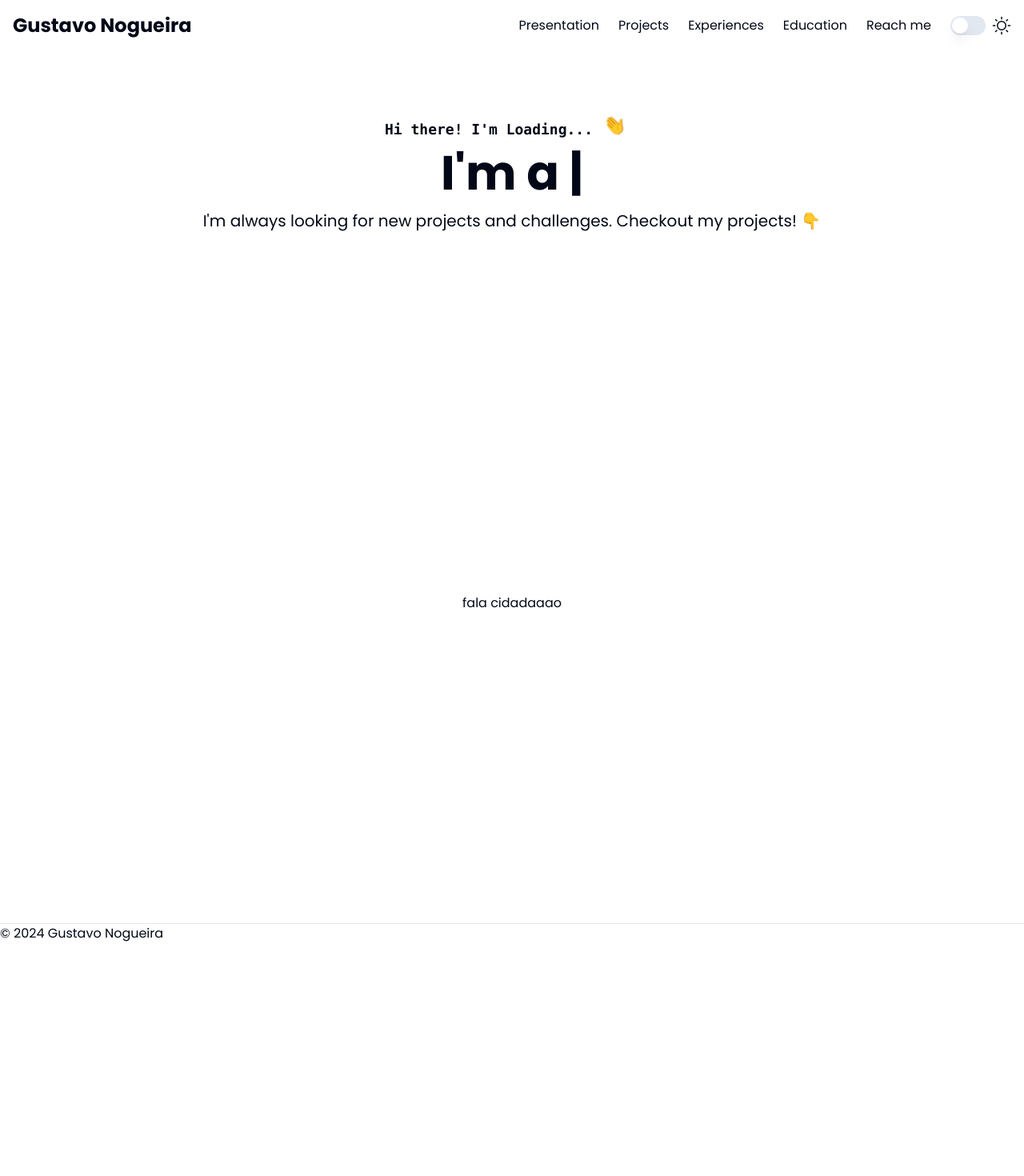
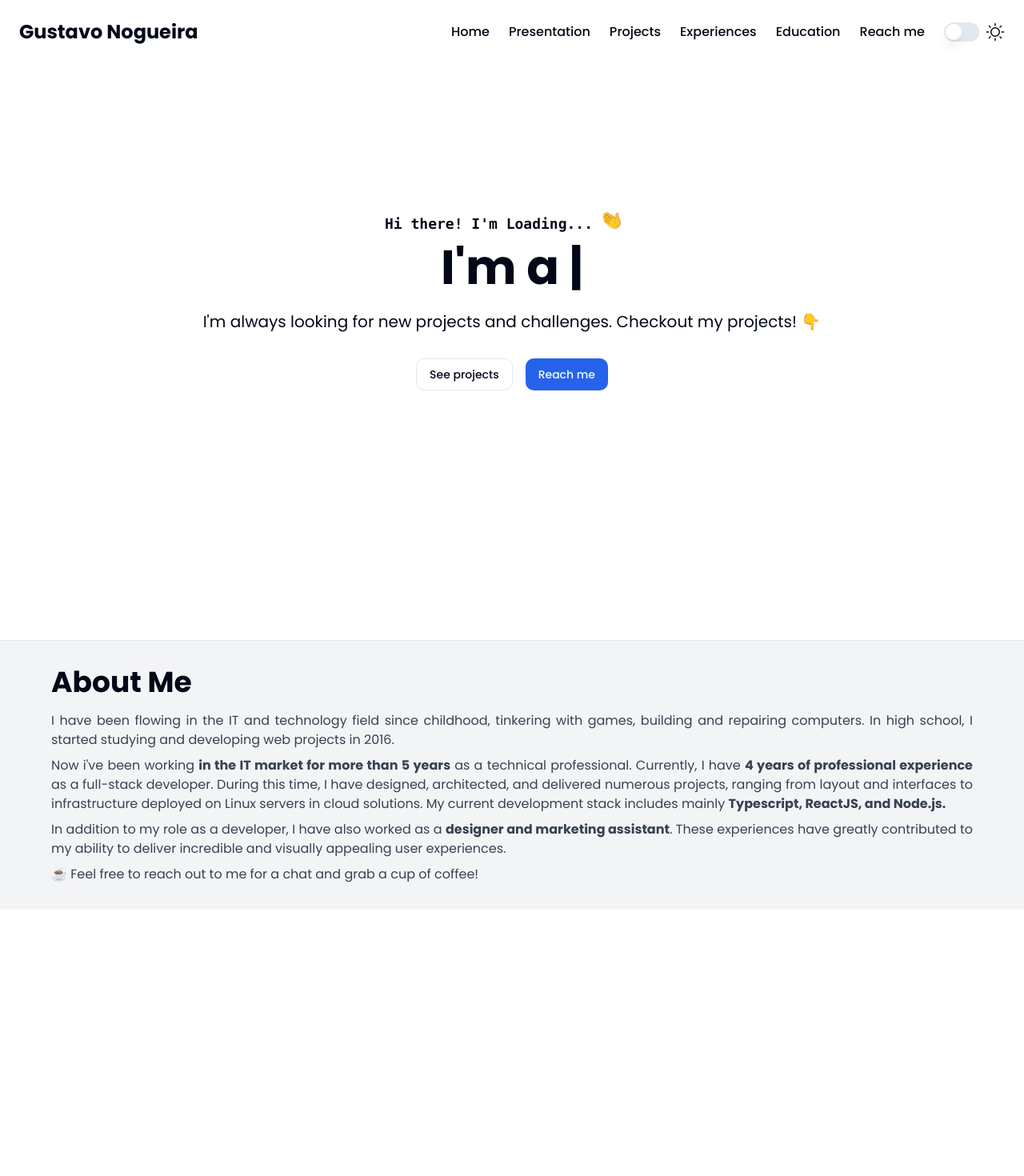
Before and after one commit to gu-nogueira/portfolio, a Next.js app: page / in a window 1280 px wide. Shown: the top 1470 px of the page at 80% size. Before the commit the page ends 1179 px from the top, so only its background shows below. Built offline with nearby package versions, Linux system fonts and the light colour scheme; no server answers.

Commit message:
feat: adds about section and navigation

```diff
--- a/package.json
+++ b/package.json
@@ -22,6 +22,7 @@
   },
   "dependencies": {
     "@phosphor-icons/react": "^2.0.15",
+    "@radix-ui/react-slot": "^1.0.2",
     "@radix-ui/react-switch": "^1.0.3",
     "@types/node": "20.3.3",
     "@types/react": "18.2.14",
--- a/src/app/page.tsx
+++ b/src/app/page.tsx
@@ -1,8 +1,9 @@
 import { GithubUserData } from "@/types/github";
 
-import Footer from "@/components/sections/Footer";
 import Header from "@/components/sections/Header";
 import Hero from "@/components/sections/Hero";
+import Presentation from "@/components/sections/Presentation";
+import Footer from "@/components/sections/Footer";
 
 export default async function Home({}) {
   const userData = await getUserData();
@@ -10,6 +11,8 @@ export default async function Home({}) {
     <>
       <Header />
       <Hero userData={userData} />
+      <hr className="border-gray-200 dark:border-gray-700" />
+      <Presentation />
       <main className="flex items-center justify-center h-screen flex-col">
         fala cidadaaao
       </main>
--- a/src/components/sections/About.tsx
+++ /dev/null
@@ -1,19 +0,0 @@
-export default function About() {
-  return (
-    <section className="bg-gray-100 p-8">
-      <div className="container mx-auto">
-        <h2 className="text-3xl font-bold mb-4">About Me</h2>
-        <p className="text-gray-700">
-          Hello! &apos; [Your Name], a passionate [Your Role] based in [Your
-          Location]. Lorem ipsum dolor sit amet, consectetur adipiscing elit.
-          Nullam auctor dolor at arcu euismod, ut vulputate metus rhoncus.
-        </p>
-        <p className="text-gray-700 mt-2">
-          I specialize in [Your Expertise] and have experience working with
-          [Technologies]. In my free time, I enjoy [Your Hobbies] and [Other
-          Interests].
-        </p>
-      </div>
-    </section>
-  );
-}
--- a/src/components/sections/Header.tsx
+++ b/src/components/sections/Header.tsx
@@ -1,17 +1,47 @@
 "use client";
 
 import { useEffect, useState } from "react";
-import Link from "next/link";
 import { useTheme } from "next-themes";
 import { Moon, Sun } from "@phosphor-icons/react";
 
 // ** Components
 import { Switch } from "@/components/ui/Switch";
 
+import cn from "@/utils/cn";
+
 const Header = () => {
+  const { theme, setTheme } = useTheme();
+
   const [scrolled, setScrolled] = useState(false);
 
-  const { theme, setTheme } = useTheme();
+  const routes = [
+    {
+      path: "#hero",
+      name: "Home",
+    },
+    {
+      path: "#presentation",
+      name: "Presentation",
+    },
+    {
+      path: "#projects",
+      name: "Projects",
+    },
+    {
+      path: "#experiences",
+      name: "Experiences",
+    },
+    {
+      path: "#education",
+      name: "Education",
+    },
+    {
+      path: "#reach-me",
+      name: "Reach me",
+    },
+  ];
+
+  const currentSection = window.location.hash;
 
   useEffect(() => {
     const handleScroll = () => {
@@ -32,18 +62,27 @@ const Header = () => {
 
   return (
     <header
-      className={`transition-all bg-opacity-90 backdrop-filter backdrop-blur-lg border-b-2 ${scrolled ? "sticky top-0 z-10 border-gray-200 dark:border-gray-700" : "border-transparent"}`}
+      className={`transition-all fixed top-0 left-0 right-0 w-full bg-opacity-90 backdrop-filter backdrop-blur-lg border-b-2 ${scrolled ? "z-10 border-gray-200 dark:border-gray-700" : "border-transparent"}`}
     >
-      <div className="container mx-auto flex items-center justify-between p-4">
-        <Link className="text-2xl font-bold" href="#hero">
+      <div className="container mx-auto flex items-center justify-between p-6">
+        <a className="text-2xl font-bold" href="#hero">
           Gustavo Nogueira
-        </Link>
+        </a>
         <nav className="flex items-center space-x-6">
-          <Link href="#projects">Presentation</Link>
-          <Link href="#about">Projects</Link>
-          <Link href="#projects">Experiences</Link>
-          <Link href="#projects">Education</Link>
-          <Link href="#projects">Reach me</Link>
+          {routes.map((route) => (
+            <a
+              key={route.path}
+              href={route.path}
+              className={cn(
+                "font-medium transition-all",
+                currentSection === route.path
+                  ? "text-primary tracking-wider"
+                  : "",
+              )}
+            >
+              {route.name}
+            </a>
+          ))}
           <div className="flex space-x-2">
             <Switch
               id="toggle-dark"
--- a/src/components/sections/Hero.tsx
+++ b/src/components/sections/Hero.tsx
@@ -2,8 +2,11 @@
 
 import React, { useEffect, useRef, useState } from "react";
 import Image from "next/image";
+import Link from "next/link";
 
 import { GithubUserData } from "@/types/github";
+
+import { buttonVariants } from "@/components/ui/button";
 
 interface HeroProps {
   userData?: GithubUserData;
@@ -85,8 +88,8 @@ const Hero: React.FC<HeroProps> = ({ userData }) => {
   };
 
   return (
-    <section className="py-16 text-center">
-      <div className="container mx-auto">
+    <section id="hero" className="h-screen flex items-center text-center">
+      <div className="container mx-auto mt-[-4rem]">
         {userData && (
           <div className="relative inline-block">
             <div className="p-1 rounded-full overflow-hidden bg-gradient-to-tl from-primary to-cyan-200 dark:to-green-300">
@@ -111,10 +114,30 @@ const Hero: React.FC<HeroProps> = ({ userData }) => {
           {" "}
           I&apos;m a {displayedPhraseRef.current + (pulsingCursor ? "|" : "")}
         </h1>
-        <p className="text-xl mt-4">
+        <p className="text-xl mt-6">
           I&apos;m always looking for new projects and challenges. Checkout my
           projects! 👇
         </p>
+        <div className="flex items-center justify-center space-x-4 mt-8">
+          <Link
+            href="#projects"
+            className={buttonVariants({
+              variant: "outline",
+              className:
+                " hover:bg-primary/10 hover:text-primary dark:hover:bg-primary/20",
+            })}
+          >
+            See projects
+          </Link>
+          <Link
+            href="#reach-me"
+            className={buttonVariants({
+              variant: "default",
+            })}
+          >
+            Reach me
+          </Link>
+        </div>
       </div>
     </section>
   );
--- /dev/null
+++ b/src/components/sections/Presentation.tsx
@@ -0,0 +1,36 @@
+const Presentation = () => {
+  return (
+    <section id="presentation" className="bg-gray-100 dark:bg-gray-900 p-8">
+      <div className="container mx-auto">
+        <h2 className="text-4xl font-bold mb-4">About Me</h2>
+        <p className="text-gray-700 dark:text-gray-300 text-justify">
+          I have been flowing in the IT and technology field since childhood,
+          tinkering with games, building and repairing computers. In high
+          school, I started studying and developing web projects in 2016.
+        </p>
+        <p className="text-gray-700 mt-2 dark:text-gray-300 text-justify">
+          Now i&apos;ve been working{" "}
+          <strong>in the IT market for more than 5 years</strong> as a technical
+          professional. Currently, I have{" "}
+          <strong>4 years of professional experience</strong> as a full-stack
+          developer. During this time, I have designed, architected, and
+          delivered numerous projects, ranging from layout and interfaces to
+          infrastructure deployed on Linux servers in cloud solutions. My
+          current development stack includes mainly{" "}
+          <strong>Typescript, ReactJS, and Node.js.</strong>
+        </p>
+        <p className="text-gray-700 mt-2 dark:text-gray-300 text-justify">
+          In addition to my role as a developer, I have also worked as a{" "}
+          <strong>designer and marketing assistant</strong>. These experiences
+          have greatly contributed to my ability to deliver incredible and
+          visually appealing user experiences.
+        </p>
+        <p className="text-gray-700 mt-2 dark:text-gray-300 text-justify">
+          ☕ Feel free to reach out to me for a chat and grab a cup of coffee!
+        </p>
+      </div>
+    </section>
+  );
+};
+
+export default Presentation;
--- /dev/null
+++ b/src/components/ui/Button.tsx
@@ -0,0 +1,56 @@
+import * as React from "react";
+import { Slot } from "@radix-ui/react-slot";
+import { cva, type VariantProps } from "class-variance-authority";
+
+import cn from "@/utils/cn";
+
+const buttonVariants = cva(
+  "inline-flex items-center justify-center whitespace-nowrap rounded-md text-sm font-medium ring-offset-background transition-colors focus-visible:outline-none focus-visible:ring-2 focus-visible:ring-ring focus-visible:ring-offset-2 disabled:pointer-events-none disabled:opacity-50",
+  {
+    variants: {
+      variant: {
+        default: "bg-primary text-primary-foreground hover:bg-primary/90",
+        destructive:
+          "bg-destructive text-destructive-foreground hover:bg-destructive/90",
+        outline:
+          "border border-input bg-background hover:bg-accent hover:text-accent-foreground",
+        secondary:
+          "bg-secondary text-secondary-foreground hover:bg-secondary/80",
+        ghost: "hover:bg-accent hover:text-accent-foreground",
+        link: "text-primary underline-offset-4 hover:underline",
+      },
+      size: {
+        default: "h-10 px-4 py-2",
+        sm: "h-9 rounded-md px-3",
+        lg: "h-11 rounded-md px-8",
+        icon: "h-10 w-10",
+      },
+    },
+    defaultVariants: {
+      variant: "default",
+      size: "default",
+    },
+  },
+);
+
+export interface ButtonProps
+  extends React.ButtonHTMLAttributes<HTMLButtonElement>,
+    VariantProps<typeof buttonVariants> {
+  asChild?: boolean;
+}
+
+const Button = React.forwardRef<HTMLButtonElement, ButtonProps>(
+  ({ className, variant, size, asChild = false, ...props }, ref) => {
+    const Comp = asChild ? Slot : "button";
+    return (
+      <Comp
+        className={cn(buttonVariants({ variant, size, className }))}
+        ref={ref}
+        {...props}
+      />
+    );
+  },
+);
+Button.displayName = "Button";
+
+export { Button, buttonVariants };
--- a/src/styles/globals.css
+++ b/src/styles/globals.css
@@ -23,7 +23,7 @@
     --border: 214.3 31.8% 91.4%;
     --input: 214.3 31.8% 91.4%;
     --ring: 221.2 83.2% 53.3%;
-    --radius: 1rem;
+    --radius: 0.75rem;
   }
 
   .dark {
```
Also changed, not shown: src/types/github.d.ts (renamed from src/types/github.ts), 1 other file (tests, documents, lock files or other folders).
